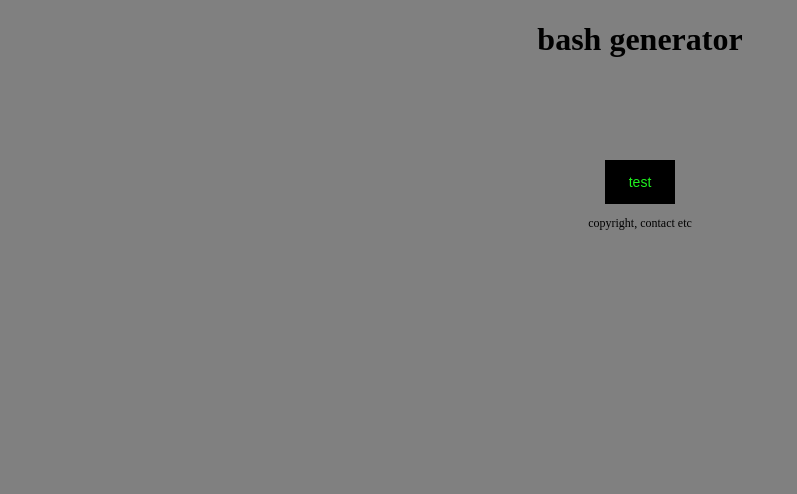
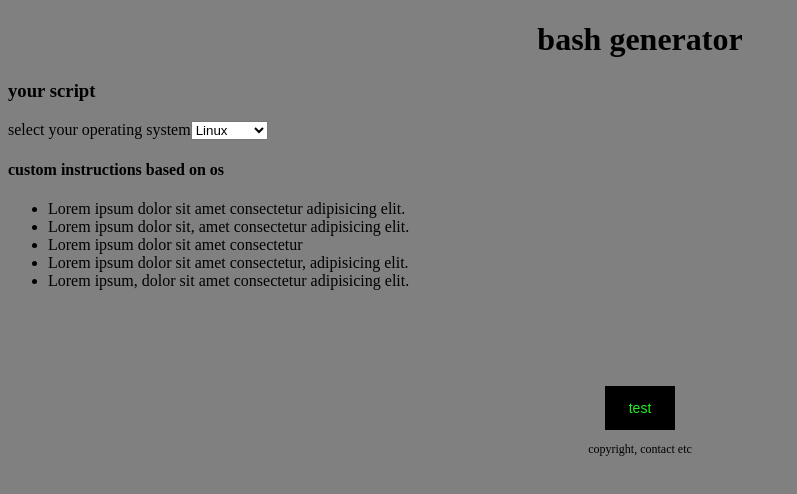
Before and after one commit to thinkful-ei-macaw/Ian-capstone-clien, a React (Create React App) app: page /output/1 in a window 1280 px wide. Shown: the top 494 px of the page, without its empty margins (0-797 px from the left). Built offline with nearby package versions, Linux system fonts and the light colour scheme; no server answers.

Commit message:
output route working as intended. currently does not have link to correct page on input route

```diff
--- a/src/App.js
+++ b/src/App.js
@@ -7,6 +7,7 @@ import { Route, Link, BrowserRouter } from "react-router-dom";
 import Context from "./Context.js";
 import LandingPage from "./landing-page.js";
 import InputPageMain from "./Input-Page-Main.js";
+import OutputPageMain from "./output-page-main.js";
 
 const URL = "http://localhost:8000/";
 
@@ -63,6 +64,7 @@ class App extends React.Component {
             );
           }}
         />
+
         <Route
           path="/input"
           render={(rProps) => {
@@ -73,6 +75,13 @@ class App extends React.Component {
                 scriptId={this.state.newScriptId}
               />
             );
+          }}
+        />
+
+        <Route
+          path="/output/:scriptId"
+          render={(rProps) => {
+            return <OutputPageMain {...rProps} />;
           }}
         />
       </Context.Provider>
--- /dev/null
+++ b/src/output-page-main.js
@@ -0,0 +1,49 @@
+import React from "react";
+
+export default class OutputPageMain extends React.Component {
+  state = {
+    code: "",
+  };
+
+  componentDidMount() {
+    const { scriptId } = this.props.match.params;
+    fetch(`http://localhost:8000/output/${scriptId}`)
+      .then((res) => {
+        return res.json();
+      })
+      .then((data) => {
+        this.setState({ code: data });
+      });
+  }
+
+  render() {
+    return (
+      <div>
+        <h3>your script</h3>
+        <div class="output_box">
+          <pre>
+            <code id="output_text">{this.state.code}</code>
+          </pre>
+        </div>
+        <form action="">
+          <label for="os">select your operating system</label>
+          <select name="os" id="os_select">
+            <option value="linux">Linux</option>
+            <option value="mac">MacOs</option>
+            <option value="windows">Windows</option>
+          </select>
+        </form>
+        <div id="instructions_box">
+          <h4>custom instructions based on os</h4>
+          <ul>
+            <li>Lorem ipsum dolor sit amet consectetur adipisicing elit.</li>
+            <li>Lorem ipsum dolor sit, amet consectetur adipisicing elit.</li>
+            <li>Lorem ipsum dolor sit amet consectetur</li>
+            <li>Lorem ipsum dolor sit amet consectetur, adipisicing elit.</li>
+            <li>Lorem ipsum, dolor sit amet consectetur adipisicing elit.</li>
+          </ul>
+        </div>
+      </div>
+    );
+  }
+}
```
